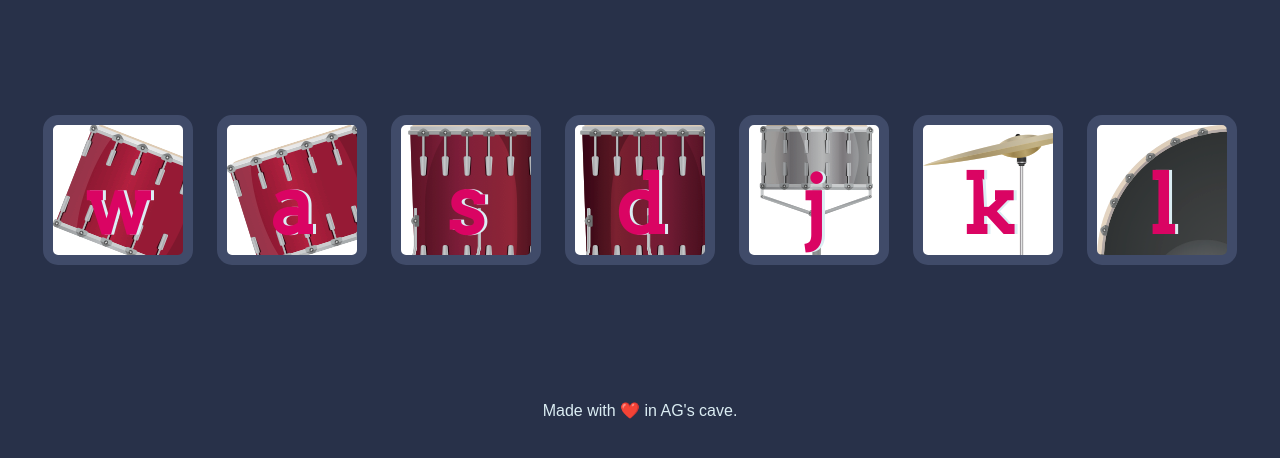
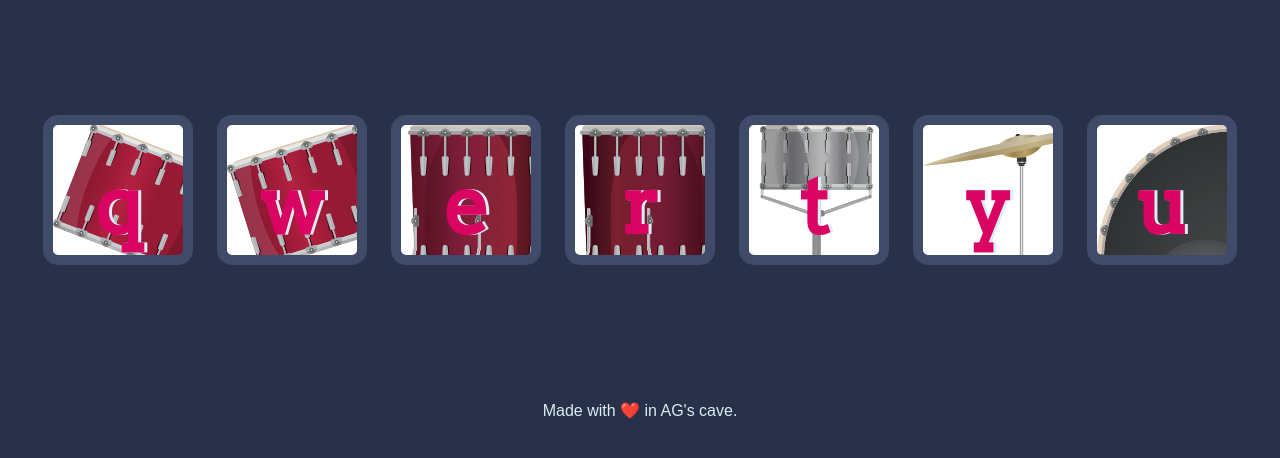
Before and after one commit to ayushag943/Drum-Set, a plain HTML site: page index.html in a window 1280 px wide. Shown: the part 174-632 px from the top of the page. Drawn offline with Linux system fonts and the light colour scheme.

Commit message:
Update index.html

```diff
--- a/index.html
+++ b/index.html
@@ -12,13 +12,13 @@
 
   <h1 id="title">Drum 🥁 Kit</h1>
   <div class="set">
-    <button class="q drum">w</button>
-    <button class="w drum">a</button>
-    <button class="e drum">s</button>
-    <button class="r drum">d</button>
-    <button class="t drum">j</button>
-    <button class="y drum">k</button>
-    <button class="u drum">l</button>
+    <button class="q drum">q</button>
+    <button class="w drum">w</button>
+    <button class="e drum">e</button>
+    <button class="r drum">r</button>
+    <button class="t drum">t</button>
+    <button class="y drum">y</button>
+    <button class="u drum">u</button>
   </div>
 
   <script src="index.js" charset="utf-8"></script>
```
